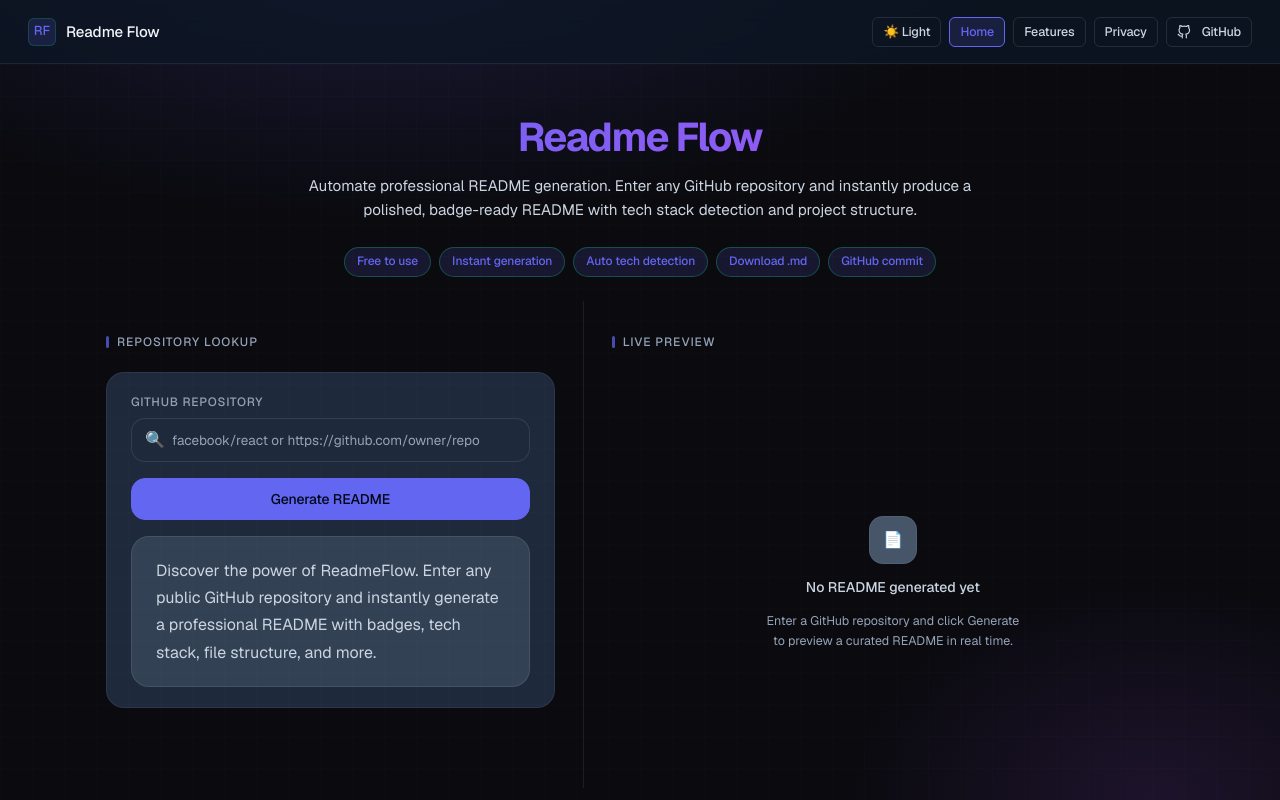
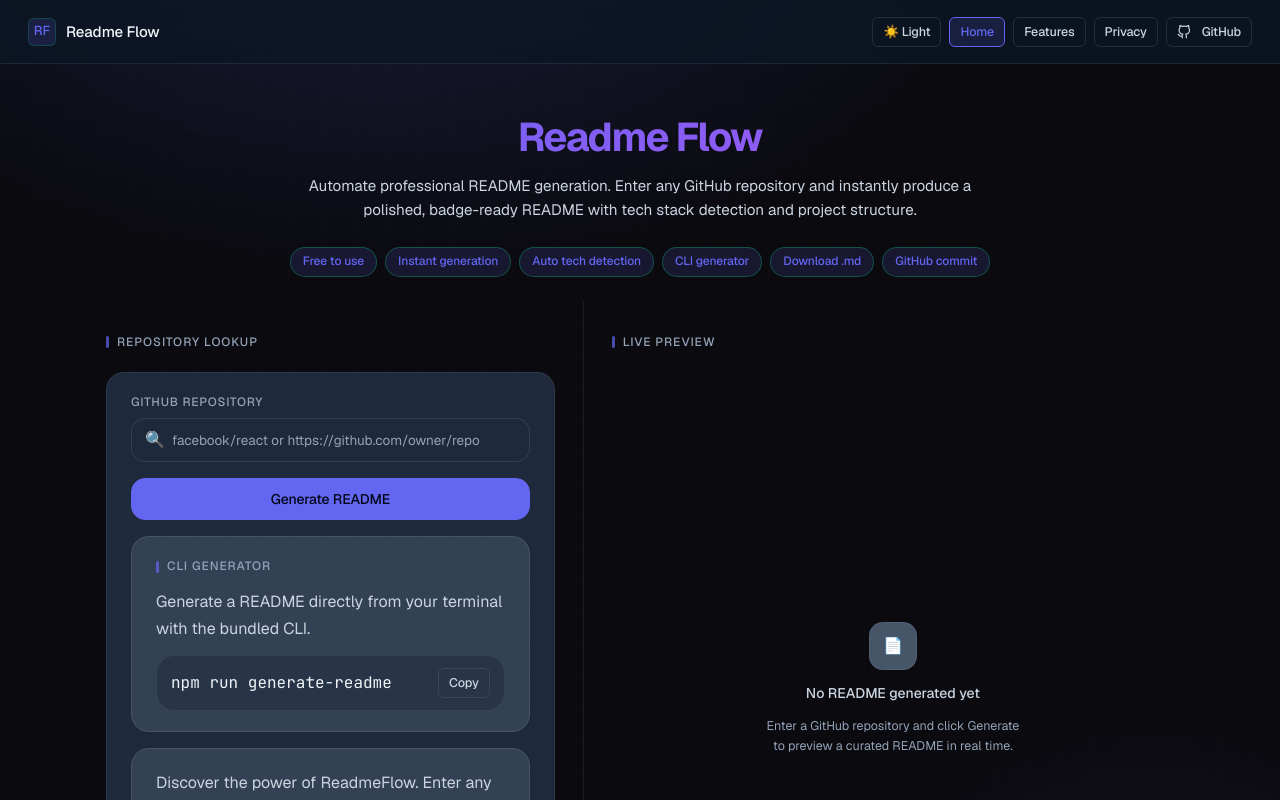
Before and after one commit to S4-coder/Read-Me-Flow, a Next.js app: page / in a window 1280 px wide. Shown: the top 800 px of the page. Built offline with nearby package versions, Linux system fonts and the light colour scheme.

Commit message:
Add CLI generator option to homepage

```diff
--- a/components/ReadmeGenerator.jsx
+++ b/components/ReadmeGenerator.jsx
@@ -4,6 +4,8 @@
 import ReactMarkdown from 'react-markdown';
 import Header from './Header';
 import Footer from './Footer';
+
+const CLI_COMMAND = 'npm run generate-readme';
 
 function normalizeRepoInput(input) {
   if (!input) return {};
@@ -48,6 +50,7 @@
   const [commitStatus, setCommitStatus] = useState('');
   const [error, setError] = useState('');
   const [previewMode, setPreviewMode] = useState('raw');
+  const [cliCopied, setCliCopied] = useState(false);
   const [theme, setTheme] = useState(() => {
     if (typeof window === 'undefined') return 'dark';
     return localStorage.getItem('readmeflow-theme') || 'dark';
@@ -277,6 +280,12 @@
     element.click();
   };
 
+  const copyCliCommand = () => {
+    navigator.clipboard.writeText(CLI_COMMAND);
+    setCliCopied(true);
+    setTimeout(() => setCliCopied(false), 2000);
+  };
+
   const commitReadmeToGitHub = async () => {
     if (!generatedReadme) {
       setError('Generate a README before committing.');
@@ -368,6 +377,7 @@
             <span className="intro-pill">Free to use</span>
             <span className="intro-pill">Instant generation</span>
             <span className="intro-pill">Auto tech detection</span>
+            <span className="intro-pill">CLI generator</span>
             <span className="intro-pill">Download .md</span>
             <span className="intro-pill">GitHub commit</span>
           </div>
@@ -408,6 +418,36 @@
             >
               {loading ? 'Generating...' : 'Generate README'}
             </button>
+
+            <div className="card card-elevated">
+              <div className="section-header" style={{ marginBottom: '0.75rem' }}>
+                <div className="section-title">CLI Generator</div>
+              </div>
+              <p className="text-slate-400" style={{ color: 'var(--text-secondary)', marginBottom: '0.75rem' }}>
+                Generate a README directly from your terminal with the bundled CLI.
+              </p>
+              <div
+                className="card"
+                style={{
+                  background: 'rgba(15, 23, 42, 0.28)',
+                  border: '1px solid var(--border-dim)',
+                  padding: '0.75rem 0.875rem',
+                  display: 'flex',
+                  alignItems: 'center',
+                  justifyContent: 'space-between',
+                  gap: '0.75rem',
+                }}
+              >
+                <code style={{ color: 'var(--text-primary)', overflowWrap: 'anywhere' }}>{CLI_COMMAND}</code>
+                <button
+                  type="button"
+                  className="btn btn-ghost btn-sm"
+                  onClick={copyCliCommand}
+                >
+                  {cliCopied ? 'Copied' : 'Copy'}
+                </button>
+              </div>
+            </div>
 
             {error ? (
               <div className="card card-elevated" style={{ background: 'rgba(248, 113, 113, 0.08)', borderColor: 'rgba(248, 113, 113, 0.18)', color: '#f87171' }}>
```
